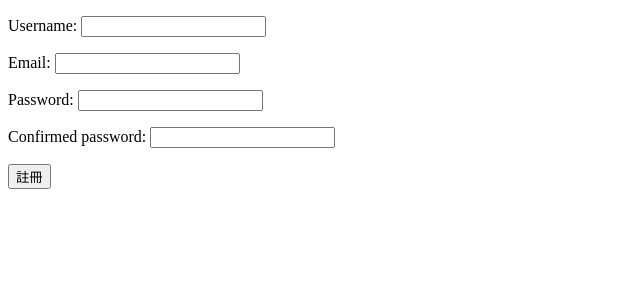
After one commit to patrick55529617/BillingApp, a Django app: page /user/registration/ in a window 1280 px wide. The commit adds this page. Shown: the top 300 px of the page, without its empty margins (0-640 px from the left). Run offline with Django 3.2, Linux system fonts and the light colour scheme.

Commit message:
1. Merge master branch and fix conflicts. 2. Add a button link to registration page from login page.
commit c10a8f0d7a9a1de6981eb312c73c2f308109b951
Merge: 78ea0a2 eef5c4a
Author: patrick55529617 <patrick55529617@gmail.com>
Date:   Mon Apr 6 22:50:55 2020 +0800

    Merge pull request #6 from patrick55529617/registration

    add registration page

commit eef5c4a5047c50dc27e402ba76ff801a650af4d0
Author: Ho Renais <renais@foundi.info>
Date:   Sat Apr 4 17:57:58 2020 +0800

    add registration page

```diff
--- /dev/null
+++ b/BillingApp/user/forms.py
@@ -0,0 +1,19 @@
+from django.contrib.auth.models import User
+from django import forms
+
+
+class UserRegistrationForm(forms.Form):
+    username = forms.CharField(max_length=30)
+    email = forms.EmailField()
+    password = forms.CharField(max_length=30, widget=forms.PasswordInput)
+    confirmed_password = forms.CharField(
+        max_length=30, widget=forms.PasswordInput)
+
+    def clean(self):
+        cleaned_data = super().clean()
+        password = cleaned_data.get("password")
+        confirmed_password = cleaned_data.get("confirmed_password")
+
+        if password != confirmed_password:
+            raise forms.ValidationError(
+                "password and confirm_password does not match")
--- a/BillingApp/user/templates/registration/login.html
+++ b/BillingApp/user/templates/registration/login.html
@@ -19,6 +19,7 @@
 
 		<input type="submit" value="login">
 		<input type="hidden" name="next" value="{{ next }}">
+		<input type="button" class='button' value="register" onclick="location.href='/user/registration/'" >
 		</form>
 
 	</body>
--- /dev/null
+++ b/BillingApp/user/templates/registration/registration.html
@@ -0,0 +1,10 @@
+<!DOCTYPE html>
+	<body>
+		<form method="post" action="{% url 'user:registration' %}">
+		{% csrf_token %}
+    {{ form.as_p }}
+		<input type="submit" value="註冊">
+		<input type="hidden" name="next" value="{{ next }}">
+		</form>
+	</body>
+</html>
--- a/BillingApp/user/urls.py
+++ b/BillingApp/user/urls.py
@@ -1,8 +1,10 @@
 from django.urls import path
-from user.views import LoginView, LogoutView
+from user import views
 
 app_name = 'user'
 urlpatterns = [
-    path('login/', LoginView.as_view(), name='login'),
-    path('logout/', LogoutView.as_view(), name='logout')
+    path('login/', views.LoginView.as_view(), name='login'),
+    path('logout/', views.LogoutView.as_view(), name='logout'),
+    path('registration/',
+         views.RegistrationView.as_view(), name='registration')
 ]
--- a/BillingApp/user/views.py
+++ b/BillingApp/user/views.py
@@ -1,12 +1,37 @@
+from django.contrib.auth.models import User
 from django.contrib.auth.views import LoginView as AuthLoginView
 from django.contrib.auth.views import LogoutView as AuthLogoutView
-from django.shortcuts import render
 from django.http import HttpResponseRedirect
 from django.contrib.auth import logout
 from BillingApp import settings
+from django.shortcuts import redirect
+from django.shortcuts import reverse
+from django.views.generic.base import TemplateResponseMixin
+from django.views.generic import View
+from user.forms import UserRegistrationForm
 
 class LoginView(AuthLoginView):
     template_name = 'registration/login.html'
 
 class LogoutView(AuthLogoutView):
     next_page = settings.LOGIN_URL
+
+class RegistrationView(TemplateResponseMixin, View):
+    template_name = 'registration/registration.html'
+
+    def get(self, request, *args, **kwargs):
+        form = UserRegistrationForm()
+        return self.render_to_response({'form': form})
+
+    def post(self, request, *args, **kwargs):
+        form = UserRegistrationForm(request.POST)
+        if form.is_valid():
+            cleaned_data = form.cleaned_data
+            User.objects.create_user(
+                username=cleaned_data['username'],
+                email=cleaned_data['email'],
+                password=cleaned_data['password']
+            ).save()
+            return redirect(reverse('user:login'))
+
+        return self.render_to_response({'form': form})
```
